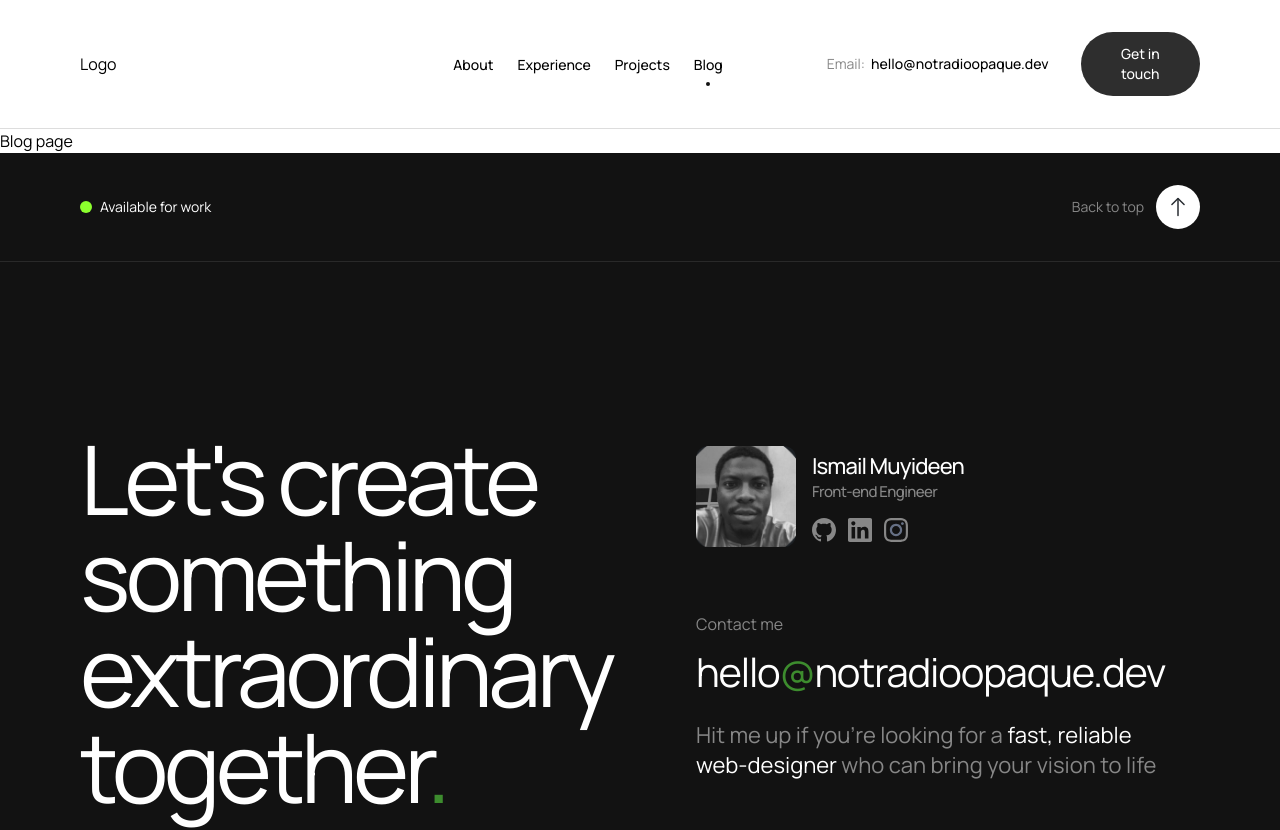
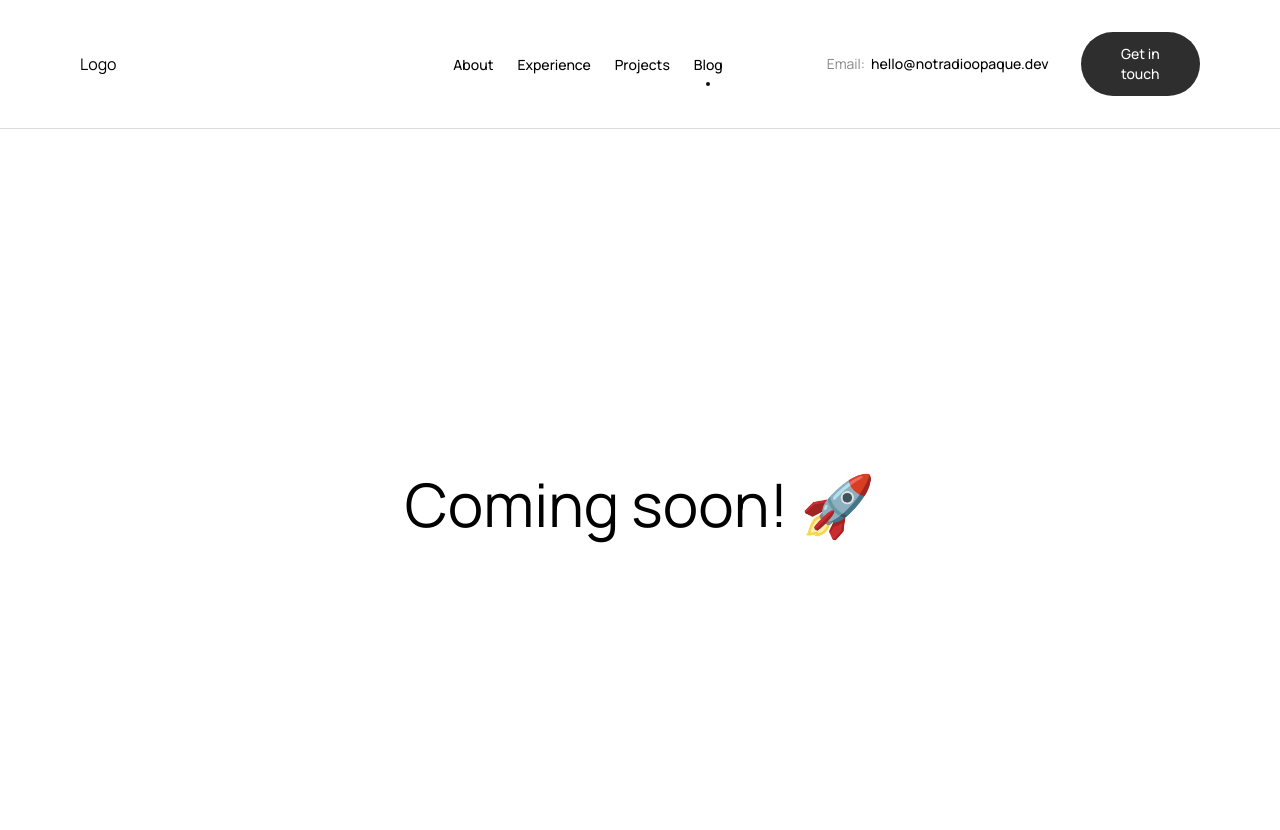
Before and after one commit to notRadioOpaque/heyismail.xyz, a SvelteKit app: page /blog in a window 1280 px wide. Shown: the top 830 px of the page. Built offline with nearby package versions, Linux system fonts and the light colour scheme.

Commit message:
:art: updated Blog page to feature a "Coming soon!" message with enhanced styling, improving user engagement and anticipation for future content

```diff
--- a/src/routes/blog/+page.svelte
+++ b/src/routes/blog/+page.svelte
@@ -1 +1,3 @@
-<h1>Blog page</h1>
+<div class="flex h-[750px] w-full items-center justify-center">
+	<h1 class="text-[60px]">Coming soon! 🚀</h1>
+</div>
```
